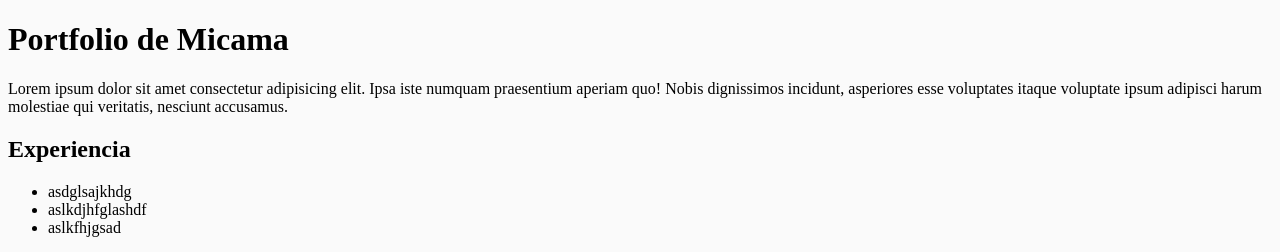
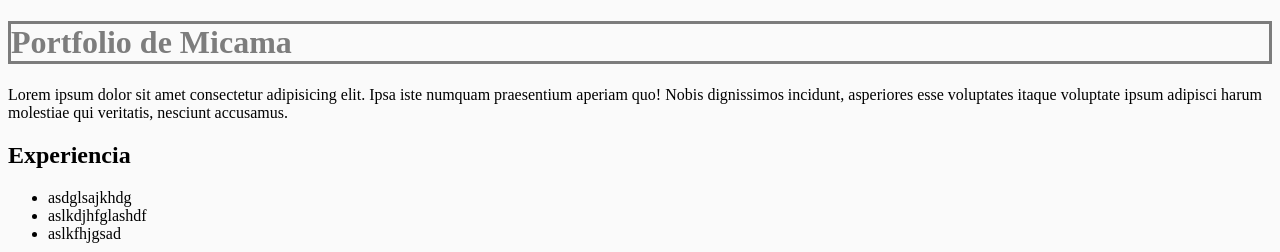
Before and after one commit to michaelBedDev/ZZ-cursoHTMLmidudev, a plain HTML site: page index.html in a window 1280 px wide. Shown: the top 252 px of the page. Drawn offline with Linux system fonts and the light colour scheme.

Commit message:
Prueba CSS midudev

```diff
--- a/index.html
+++ b/index.html
@@ -22,6 +22,8 @@
             background-color: #fafafa;
         }
     </style>
+
+    <link rel="stylesheet" href="style.css">
 </head>
 <body>
     <h1>Portfolio de Micama</h1>
--- /dev/null
+++ b/style.css
@@ -0,0 +1,10 @@
+h1{
+    color: rgb(0 0 0 / 50%);
+    /*color: rgba(0, 0, 0, 50%); desactualizado*/
+    /*color: #fafafa55  (hexadecimal también trabaja con opacidades)*/
+    /*color: hsl(hue, saturation, lightness)*/
+    /*color: transparent; (para convertir algo en transparente)*/
+    border-width: 3px;
+    border-style: solid;
+    border-color: currentColor;
+}
```
